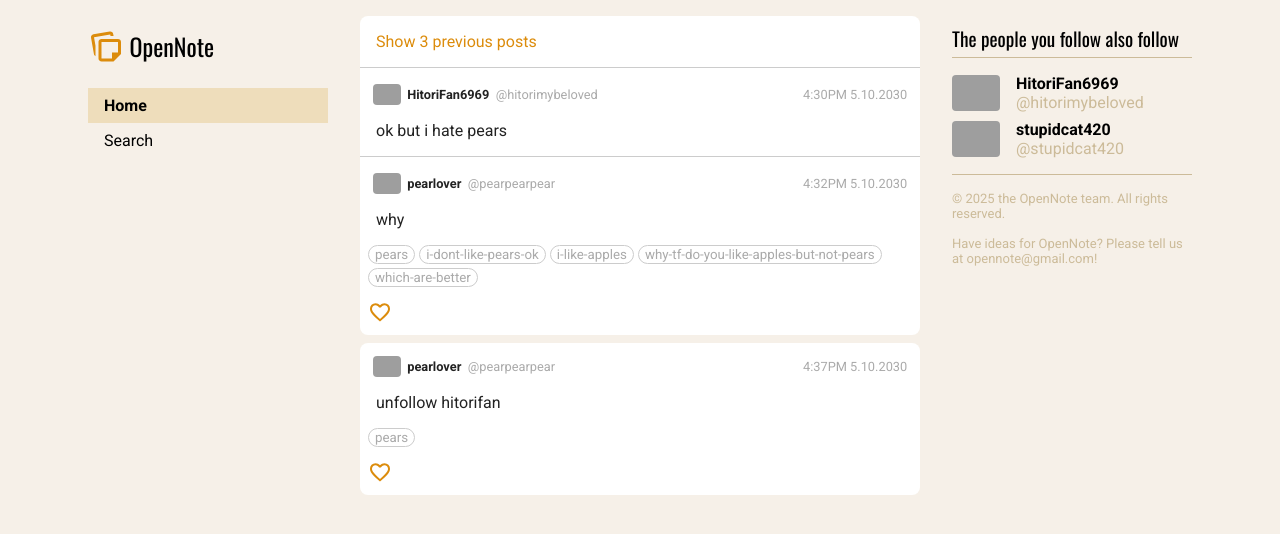
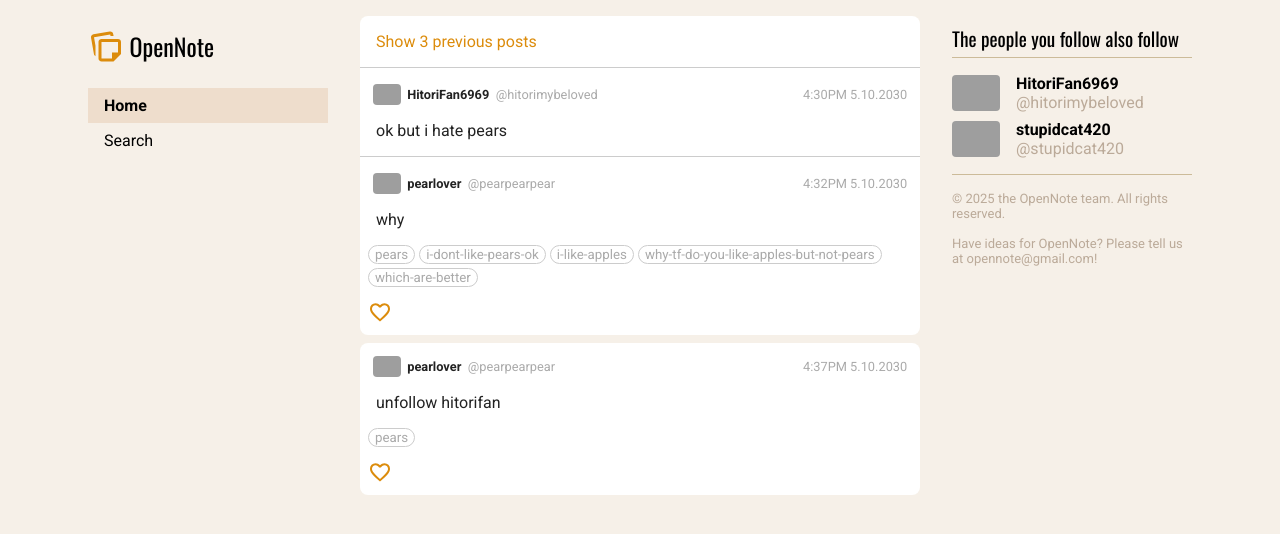
Before and after one commit to dairycultist/OpenNote, a plain HTML site: page index.html in a window 1280 px wide. Drawn offline with nearby package versions, Linux system fonts and the light colour scheme; grey boxes are pictures that could not be loaded.

Commit message:
Update global.css

```diff
--- a/global.css
+++ b/global.css
@@ -9,11 +9,11 @@
     color-scheme: light dark;
 
     --background: light-dark(#f6f0e8, #111);
-    --background-off: light-dark(#edb, #222);
+    --background-off: light-dark(#edc, #222);
     --accent: #dc8c0c;
     --border: light-dark(#cb9, #444);
     --text: light-dark(#000, #ddd);
-    --text-soft: light-dark(#cb9, #777);
+    --text-soft: light-dark(#ba9, #777);
 }
 
 body { font-family: "Roboto", sans-serif; background: var(--background); color: var(--text); display: flex; justify-content: center; align-items: flex-start; gap: 2em; }
```
